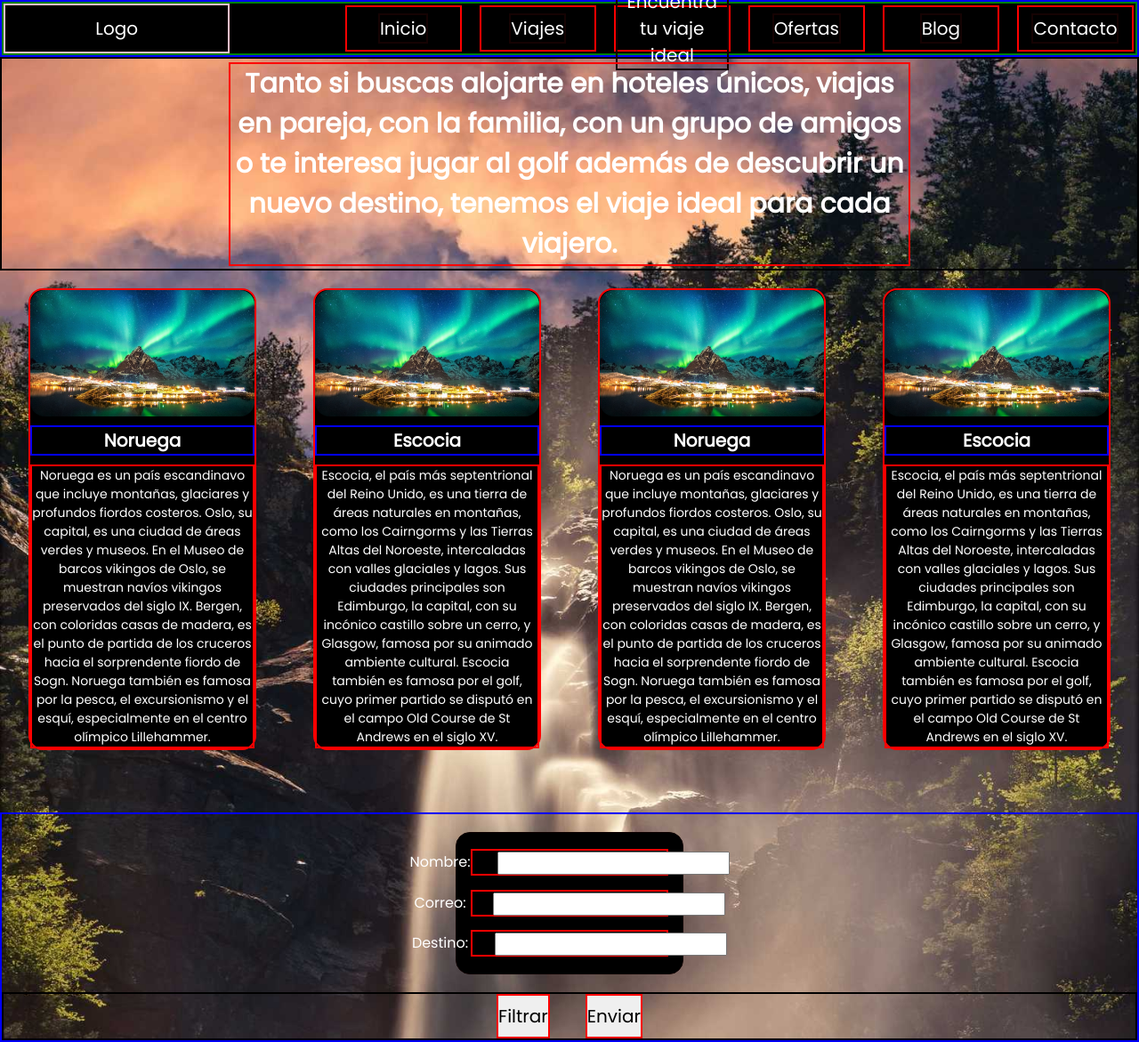
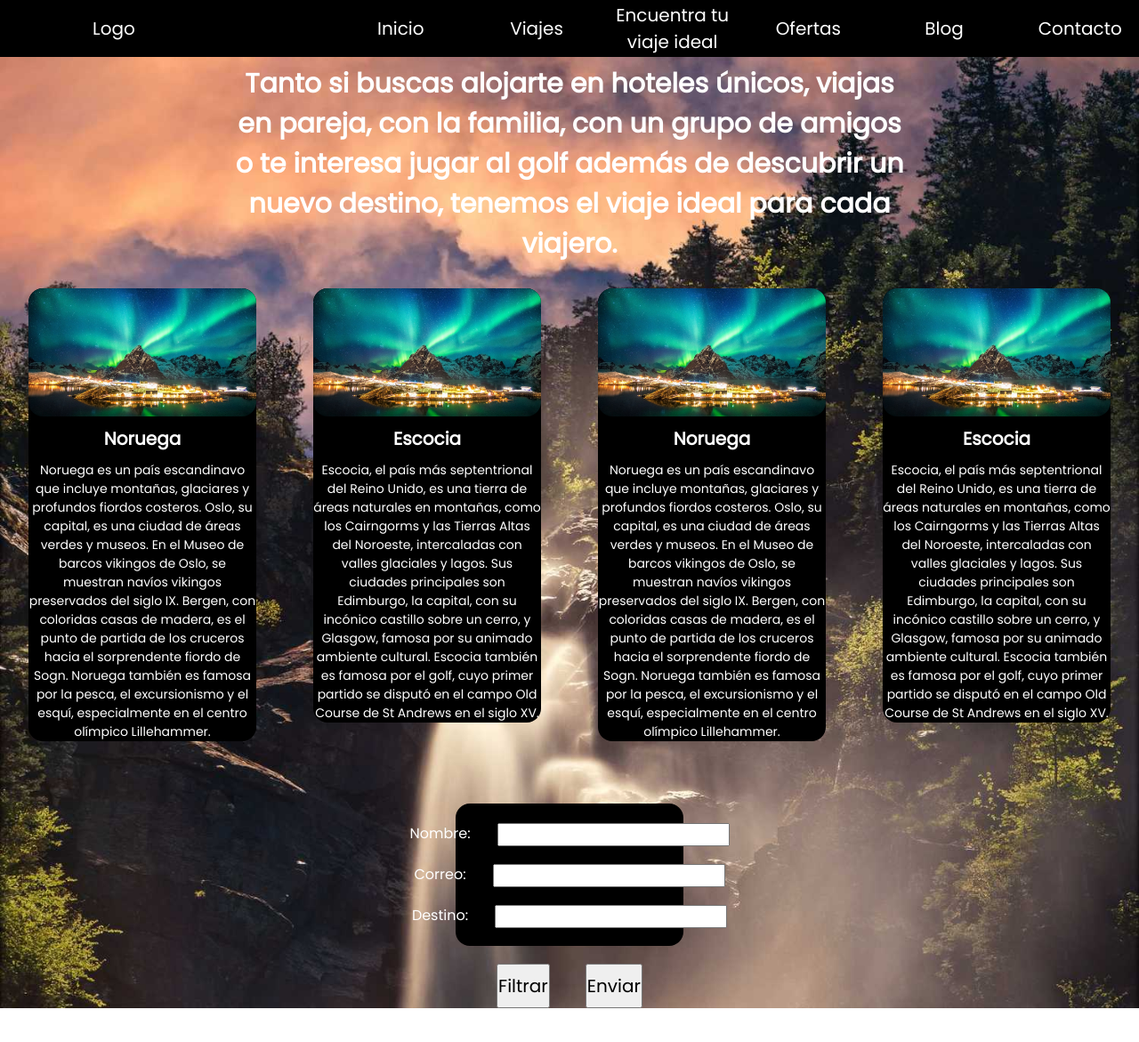
Before and after one commit to MiguelGeneroso/Maquetacion, a plain HTML site: page RetoAgencia/index.html in a window 1280 px wide. Shown: the whole page at 89% size. After the commit the page ends 1133 px from the top, so only its background shows below. Drawn offline with Linux system fonts and the light colour scheme.

Commit message:
cambios en agencia

```diff
--- a/RetoAgencia/css/style.css
+++ b/RetoAgencia/css/style.css
@@ -18,7 +18,7 @@
 /* HEADER */
 
 .header{
-    border: 2px solid #0000ff;
+    /* border: 2px solid #0000ff; */
     background-color: black;
     /* background-image: url("../img/miami.jpg");
     background-size: contain;
@@ -27,7 +27,7 @@
     height: 8vh;
 }
 .header__nav{
-    border: 2px solid green;
+    /* border: 2px solid green; */
     width: 100%;
     height: 100%;
     display: flex;
@@ -35,7 +35,7 @@
     justify-content: space-between;
 }
 .header__nav--div{
-    border: 2px solid pink;
+    /* border: 2px solid pink; */
     width: 20%;
     display: flex;
     flex-direction: column;
@@ -48,7 +48,7 @@
     color: white;
 }
 .header__nav--div2{
-    border: 2px solid black;
+    /* border: 2px solid black; */
     width: 70%;
     display: flex;
     flex-direction: row;
@@ -57,7 +57,7 @@
     gap: 20px;
 }
 .header__nav--div2 div{
-    border: 2px solid red;
+    /* border: 2px solid red; */
     height: 100%;
     width: 15%;
     display: flex;
@@ -70,21 +70,21 @@
     text-align: center;
     color: white;
     font-size: 20px;
-    border: 2px solid rgb(21, 3, 3);
+    /* border: 2px solid rgb(21, 3, 3); */
 }
 /* FIN HEADER */
 /* DESCRIPCION */
 .section__descripcion{
     width: 100%;
     height: 30vh;
-    border: 2px solid black;
+    /* border: 2px solid black; */
     display: flex;
     flex-direction: row;
     justify-content: space-around;
     align-items: center;
 }
 .section__descripcion p{
-    border: 2px solid red;
+    /* border: 2px solid red; */
     width: 60%;
     text-align: center;
     font-size: 30px;
@@ -103,7 +103,7 @@
     justify-content: space-around;
 }
 .section__tarjetas--1{
-    border: 2px solid red;
+    /* border: 2px solid red; */
     border-radius: 1em;
     background-color: black;
     width: 20%;
@@ -120,7 +120,7 @@
     /* height: 50%; */
 }
 .section__tarjetas--1 p{
-    border: 2px solid red;
+    /* border: 2px solid red; */
     width: 100%;
     height: 90%;
     text-align: center;
@@ -131,14 +131,14 @@
 .section__tarjetas--1 h1{
     width: 100%;
     height: 10%;
-    border: 2px solid blue;
+    /* border: 2px solid blue; */
     color: white;
     text-align: center;
     font-size: 20px;
     margin-top: 10px;
 }
 .section__tarjetas--titulo{
-    border: 2px solid red;
+    /* border: 2px solid red; */
     width: 100%;
     height: 5%;
     text-align: center;
@@ -155,7 +155,7 @@
     width: 20vw;
     height: 20vh;
     padding: 1em;
-    border: 1px solid rgb(14, 1, 1);
+    /* border: 1px solid rgb(14, 1, 1); */
     border-radius: 1em;
     background-color: black;
     display: flex;
@@ -166,7 +166,7 @@
     gap: 10px;
 }
 .form__div{
-    border: 2px solid red;
+    /* border: 2px solid red; */
     width: 100%;
     display: flex;
     flex-direction: row;
@@ -183,7 +183,7 @@
 .form__div--2{
     width: 100%;
     height: 100%;
-    border: 2px solid black;
+    /* border: 2px solid black; */
     display: flex;
     flex-direction: row;
     justify-content: center;
@@ -191,7 +191,7 @@
     gap: 20px;
 }
 .form__div--2 input{
-    border: 2px solid red;
+    /* border: 2px solid red; */
     width: 100%;
     height: 50px;
     font-size: 20px;
--- a/RetoAgencia/index.html
+++ b/RetoAgencia/index.html
@@ -67,7 +67,7 @@
 
     </section>
     <div class="hola"></div>
-    <section style="border: 2px solid blue; margin-top: 20px;">
+    <section style="margin-top: 20px;">
         <form action="" class="form">
             <div class="form__div">
                 <div><label for="">Nombre:</label></div>
```
